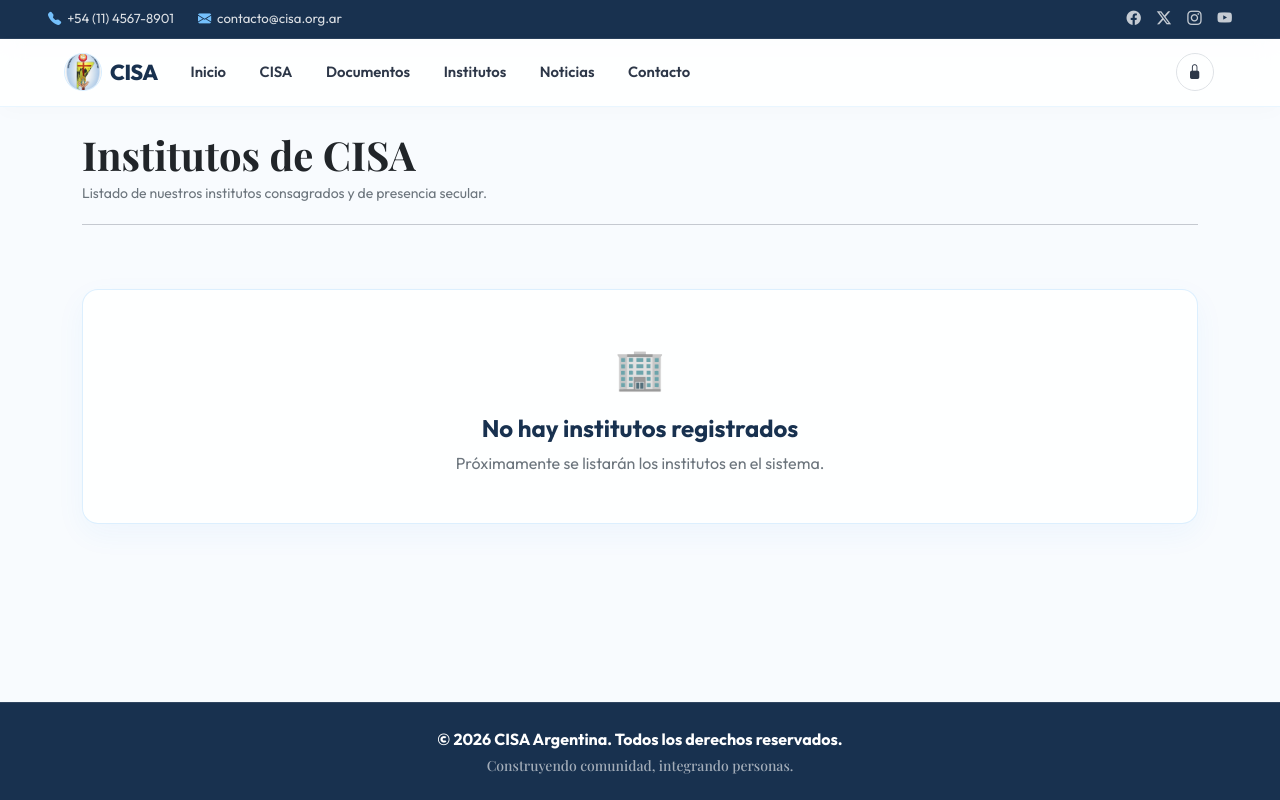
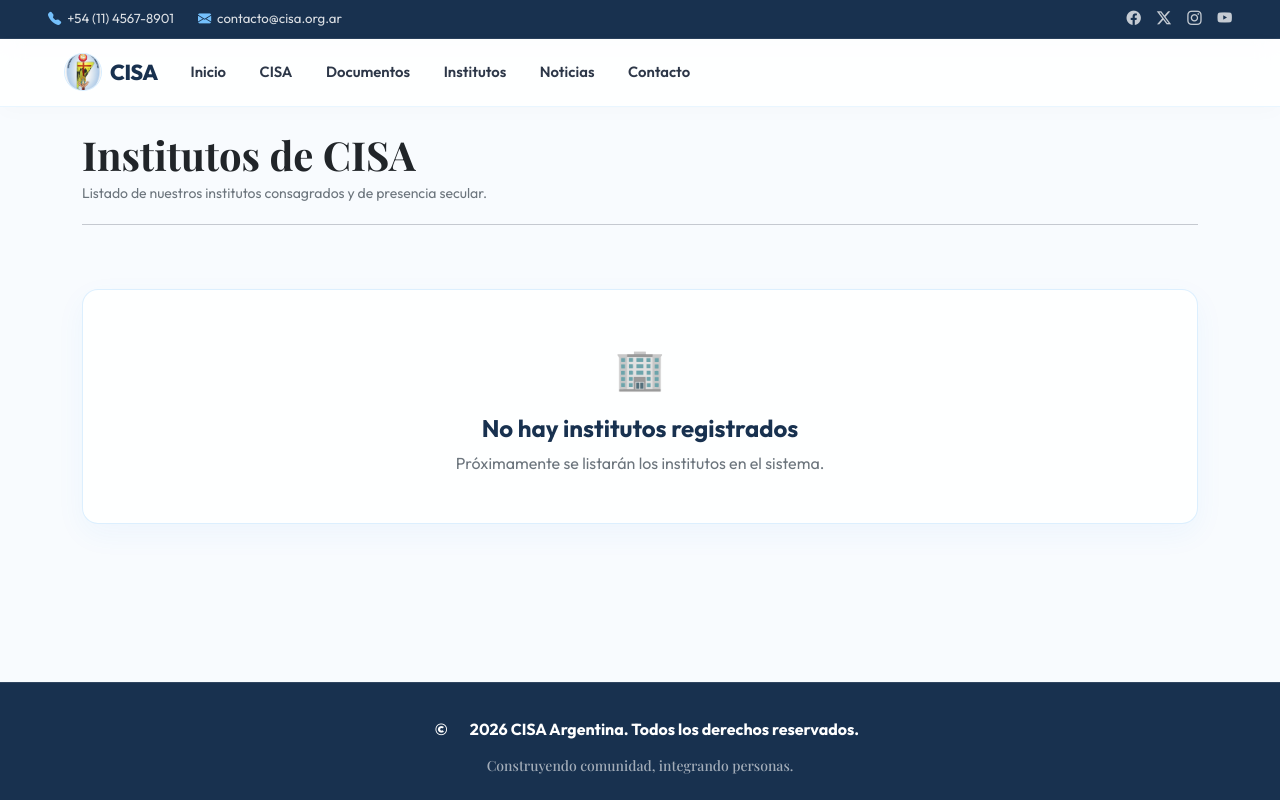
Before and after one commit to rjsoloaga/CISA, a Django app: page /institutos/ in a window 1280 px wide. Run offline with Django 5.2, Linux system fonts and the light colour scheme; data that the repository does not hold is empty; parts of the project's set-up code (start-up, migrations or seed data) failed here and were passed over; some web fonts are replaced.

Commit message:
Ocultar candado de login visible y colocar enlace discreto en el copyright del footer

```diff
--- a/templates/layouts/base.html
+++ b/templates/layouts/base.html
@@ -99,10 +99,6 @@
                         <a href="{% url 'users:logout_view' %}" class="btn btn-nav-outline">
                             Cerrar Sesión
                         </a>
-                    {% else %}
-                        <a href="{% url 'users:login_view' %}" class="nav-link text-secondary p-2 d-flex align-items-center justify-content-center border rounded-circle" style="width: 38px; height: 38px; transition: all 0.2s ease;" title="Acceso de Administrador" onmouseover="this.style.backgroundColor='var(--light-blue-bg)'; this.style.color='var(--secondary-blue)';" onmouseout="this.style.backgroundColor='transparent'; this.style.color='var(--dark-charcoal)';">
-                            <i class="bi bi-lock-fill"></i>
-                        </a>
                     {% endif %}
                 </div>
 
@@ -117,7 +113,7 @@
 
     <footer class="py-4 text-center mt-auto">
         <div class="container">
-            <p class="mb-1 text-dark fw-bold">&copy; 2026 CISA Argentina. Todos los derechos reservados.</p>
+            <p class="mb-1 text-dark fw-bold"><a href="{% url 'users:login_view' %}" style="display: inline-block; padding: 10px 14px; margin-right: 5px; color: inherit; text-decoration: none; cursor: pointer;">&copy;</a> 2026 CISA Argentina. Todos los derechos reservados.</p>
             <p class="mb-0 small text-muted font-serif">Construyendo comunidad, integrando personas.</p>
         </div>
     </footer>
--- a/templates/layouts/serviceworker.js
+++ b/templates/layouts/serviceworker.js
@@ -1,4 +1,4 @@
-const CACHE_NAME = 'cisa-cache-v1';
+const CACHE_NAME = 'cisa-cache-v3';
 const urlsToCache = [
   '/',
   '/static/css/style.css', // Cambiado a style.css
```
